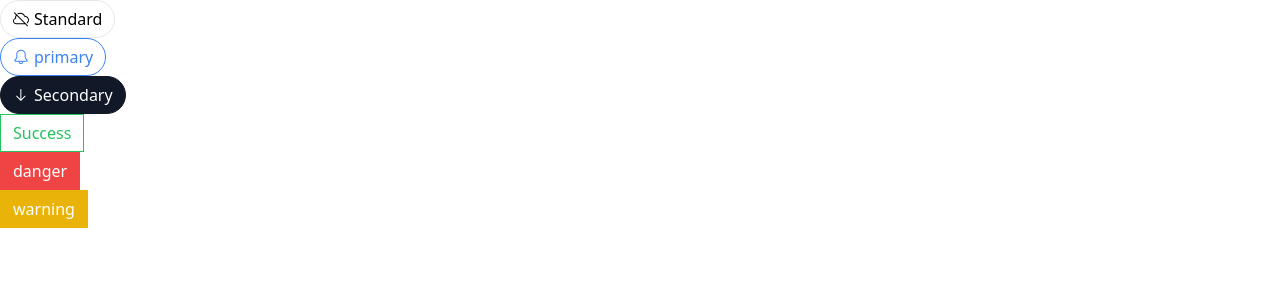
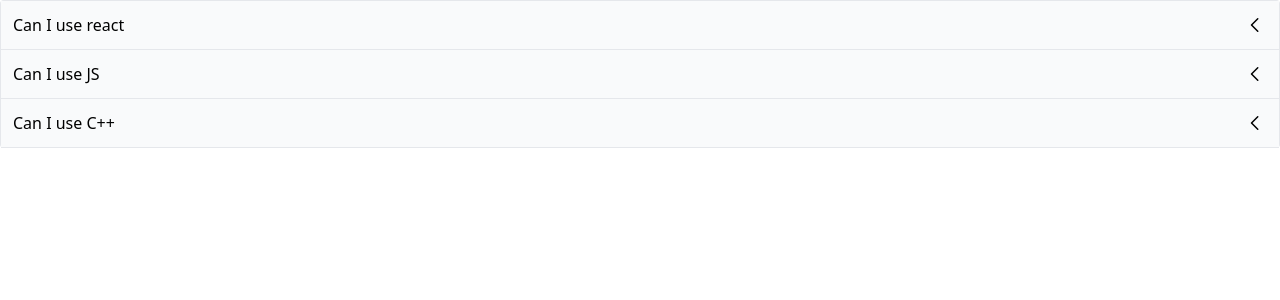
Before and after one commit to MitchBrown532/React-Course-2024, a React (Create React App) app in the folder comps/: page / in a window 1280 px wide. Shown: the top 300 px of the page. Built offline with nearby package versions, Linux system fonts and the light colour scheme.

Commit message:
Next component built
Built an according. This was beneficial for practicing conditional rendering.

```diff
--- a/comps/src/App.js
+++ b/comps/src/App.js
@@ -1,38 +1,28 @@
-import { GoBell, GoCloudOffline, GoArrowDown } from 'react-icons/go'
-import Button from "./Button"
+import Accordion from './components/Accordion'
 
 
 function App() {
+    const items = [
+        {
+            id: 1,
+            label:'Can I use react',
+            content: 'Yes you can'
+        },
+        {
+            id: 2,
+            label:'Can I use  JS',
+            content: 'Sure you can'
+        },
+        {
+            id: 3,
+            label:'Can I use C++',
+            content: 'Please do not'
+        },
+    ]
+
     return (
         <div>
-            <div>
-                <Button rounded outline>
-                    <GoCloudOffline />
-                    Standard
-                </Button>
-            </div>
-            <div>
-
-                <Button primary rounded outline>
-                    <GoBell />
-                    primary
-                </Button>
-            </div>
-            <div>
-                <Button secondary rounded>
-                    <GoArrowDown />
-                    Secondary
-                </Button>
-            </div>
-            <div>
-                <Button success outline>Success</Button>
-            </div>
-            <div>
-                <Button danger>danger </Button>
-            </div>
-            <div>
-                <Button warning> warning </Button>
-            </div>
+            <Accordion items={items} />
         </div>
     )
 }
--- /dev/null
+++ b/comps/src/components/Accordion.js
@@ -0,0 +1,42 @@
+import { useState } from "react"
+import { GoChevronDown, GoChevronLeft } from "react-icons/go"
+
+function Accordion({ items }) {
+    const [expandedIndex, setExpandedIndex] = useState(-1)
+
+    const handleClick = (nextIndex) => {
+        if (expandedIndex === nextIndex) {
+            setExpandedIndex(-1)
+        } else {
+            setExpandedIndex(nextIndex)
+        }
+    }
+
+    const renderedItems = items.map((item, index) => {
+        const isExpanded = index === expandedIndex
+
+        const icon = <span className="text-2xl">
+            {isExpanded ? <GoChevronDown /> : <GoChevronLeft />}
+        </span>
+
+        return (
+            <div key={item.id}>
+                <div className="flex justify-between p-3 bg-gray-50 border-b items-center cursor-pointer" onClick={() => handleClick(index)}>
+                    {item.label}
+                    {icon}
+                </div>
+                <div>
+                    {isExpanded && <div className="border-b p-5">{item.content}</div>}
+                </div>
+            </div>
+        )
+    })
+
+    return (
+        <div className="border-x border-t rounded">
+            {renderedItems}
+        </div>
+    )
+}
+
+export default Accordion
--- a/comps/src/Button.js
+++ b/comps/src/components/Button.js
@@ -9,11 +9,12 @@
     warning,
     danger,
     outline,
-    rounded
+    rounded,
+    ...rest  /* ...rest takes all remaining props (OnClick, className, onMouseHover, etc.) */
 }) {
 
     const classes = twMerge(
-        className('flex items-center px-3 py-1.5 border', {
+        className(rest.className, 'flex items-center px-3 py-1.5 border', {
             'border-blue-500 bg-blue-500 text-white': primary,
             'border-gray-900 bg-gray-900 text-white': secondary,
             'border-green-500 bg-green-500 text-white': success,
@@ -29,7 +30,7 @@
         })
     )
 
-    return <button className={classes}>{children}</button>
+    return <button {...rest} className={classes}>{children}</button>
 }
 
 Button.propTypes = {
--- /dev/null
+++ b/comps/src/pages/ButtonPage.js
@@ -0,0 +1,44 @@
+import { GoBell, GoCloudOffline, GoArrowDown } from 'react-icons/go'
+import Button from "../components/Button"
+
+
+function ButtonPage() {
+    const handleClick = () => {
+        console.log("Clicked!!!")
+    }
+
+    return (
+        <div>
+            <div>
+                <Button onClick={handleClick} rounded outline>
+                    <GoCloudOffline />
+                    Standard
+                </Button>
+            </div>
+            <div>
+
+                <Button primary rounded outline>
+                    <GoBell />
+                    primary
+                </Button>
+            </div>
+            <div>
+                <Button secondary rounded>
+                    <GoArrowDown />
+                    Secondary
+                </Button>
+            </div>
+            <div>
+                <Button success outline>Success</Button>
+            </div>
+            <div>
+                <Button danger>danger </Button>
+            </div>
+            <div>
+                <Button warning> warning </Button>
+            </div>
+        </div>
+    )
+}
+
+export default ButtonPage
```
